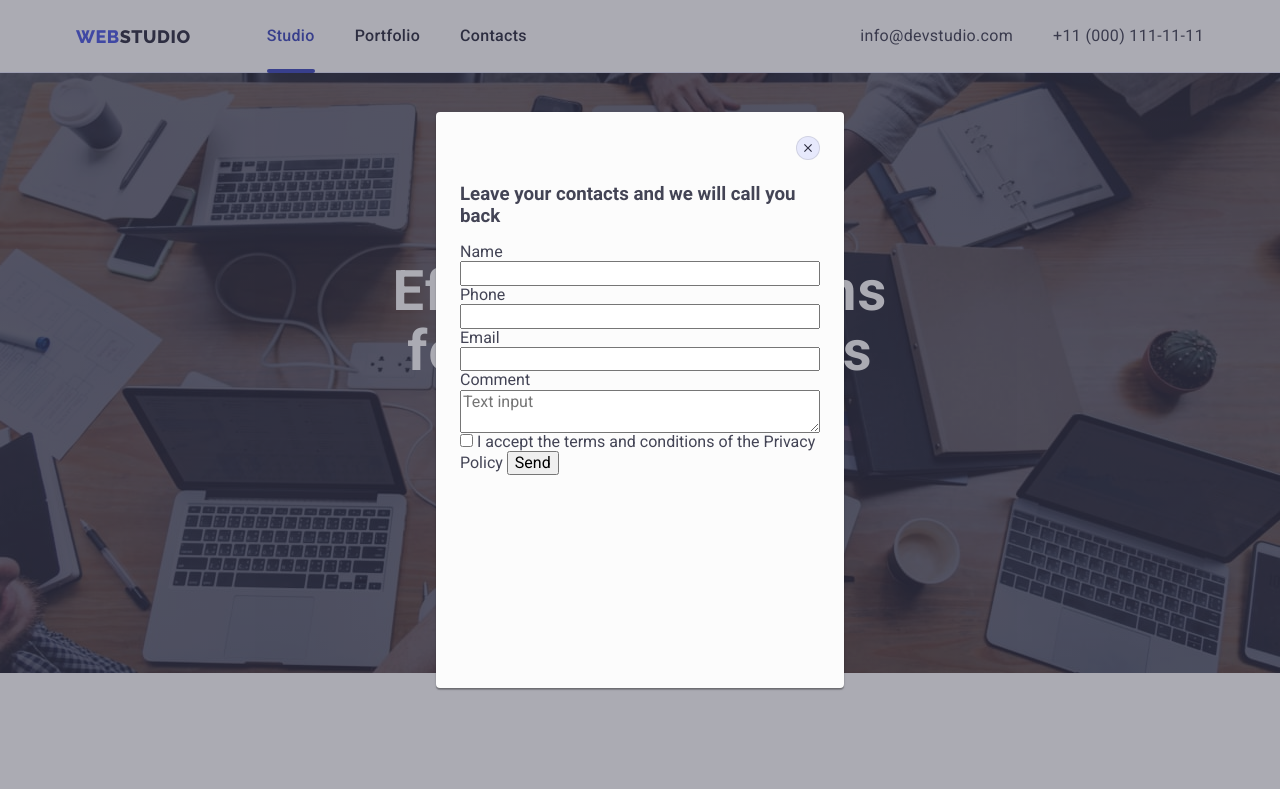
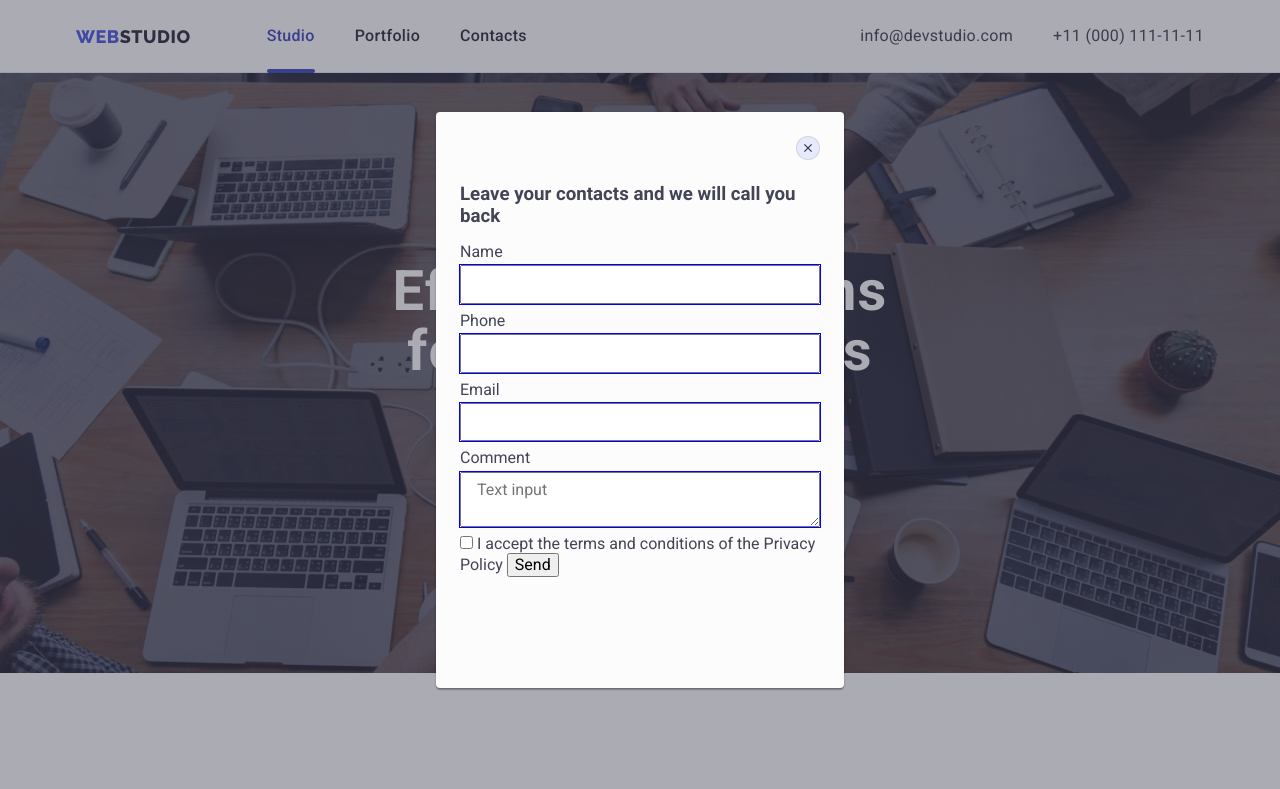
Before and after one commit to Alexblack19/goit-markup-hw-06, a plain HTML site: page index.html in a window 1280 px wide. Both pictures are taken after a click on the button "Order Service". Shown: the top 789 px of the page. Drawn offline with nearby package versions, Linux system fonts and the light colour scheme.

Commit message:
Update styles.css

```diff
--- a/css/styles.css
+++ b/css/styles.css
@@ -827,22 +827,25 @@ button {
 .modal-form-group {
   display: flex;
   flex-direction: column;
+
+  margin-bottom: 8px;
+}
+
+.form-label {
+  margin-bottom: 4px;
+}
+
+.form-input,
+.form-textarea {
+  padding: 8px 16px;
+
+  outline: 1px solid blue;
 }
 
 
 
 
-
 /* .modal-form {
-  display: flex;
-  flex-direction: column;
-  width: 100%;
-}
-
-.modal-form-title {
-  margin-top: 48px;
-  margin-bottom: 16px;
-}
 
 .modal-label {
   margin-bottom: 4px;
```
